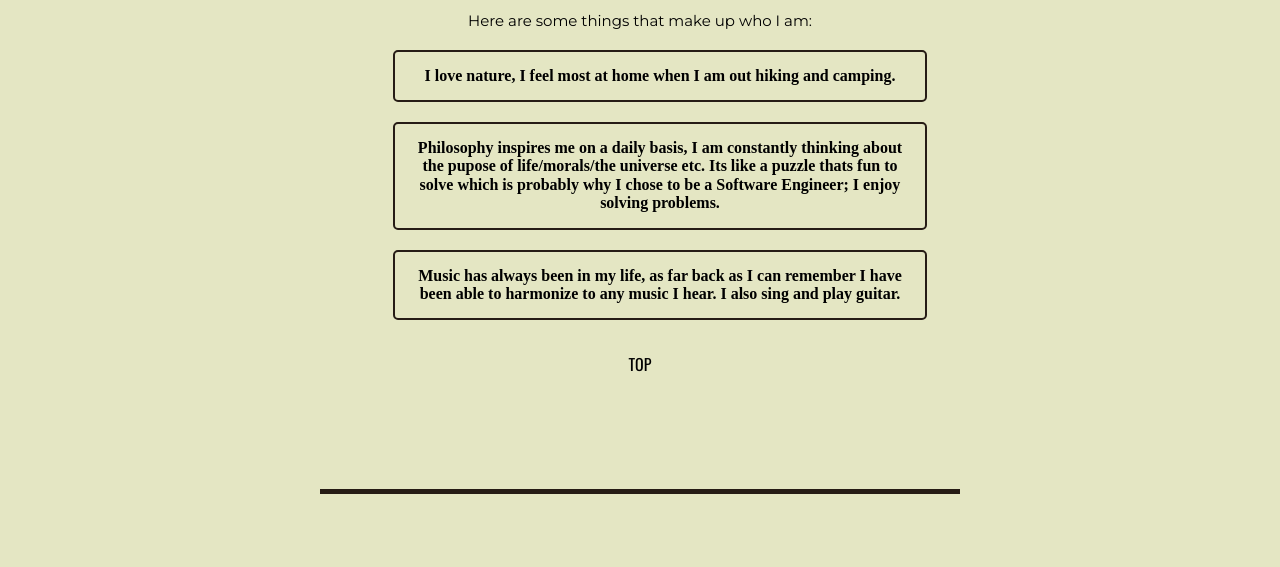
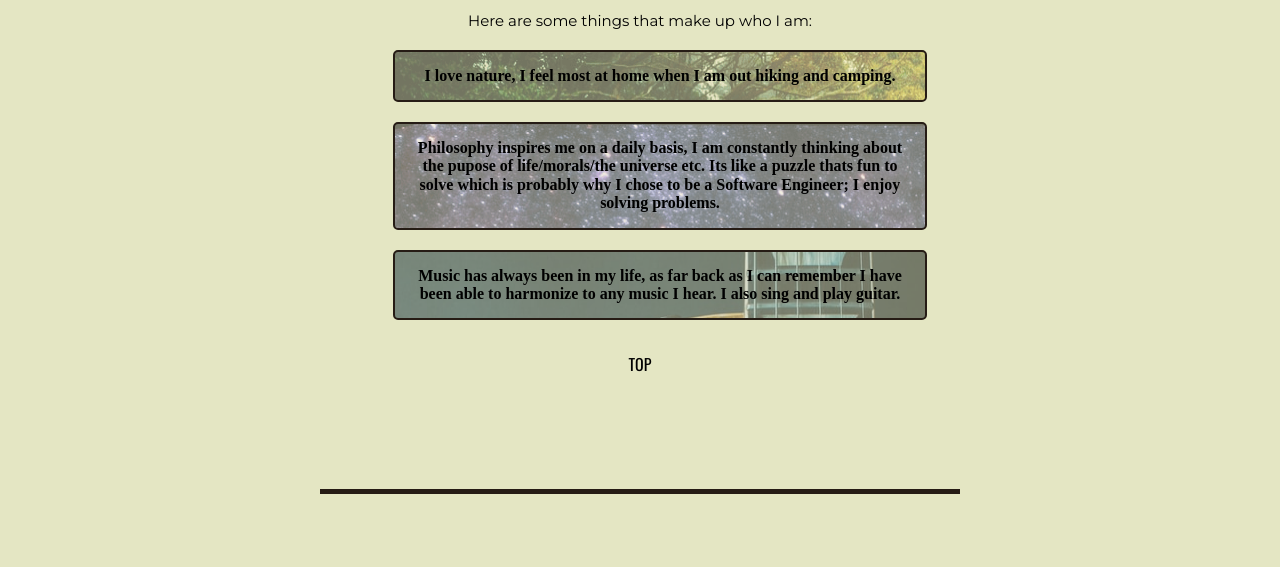
Before and after one commit to adamfigueroa/aboutme, a plain HTML site: page index.html in a window 1280 px wide. Shown: the part 497-1064 px from the top of the page. Drawn offline with nearby package versions, Linux system fonts and the light colour scheme; the site is published under a folder, as on GitHub Pages, so addresses that start at the root find nothing; a script that the page names is missing.

Commit message:
Update style.css

```diff
--- a/style.css
+++ b/style.css
@@ -77,7 +77,7 @@ header {
 
 /* --------------- Intro Styling Zone ------------------- */
 .nature {
-  background: url(/Images/nature.png);
+  background: url(./Images/nature.png);
   border: solid 2px #261C15;
   padding: 15px;
   text-align: center;
@@ -99,7 +99,7 @@ header {
 }
 
 .universe {
-  background: url(/Images/universe.png);
+  background: url(./Images/universe.png);
   border: solid 2px #261C15;
   padding: 15px;
   text-align: center;
@@ -121,7 +121,7 @@ header {
 }
 
 .music {
-  background: url(/Images/music.png);
+  background: url(./Images/music.png);
   border: solid 2px #261C15;
   padding: 15px;
   text-align: center;
```
